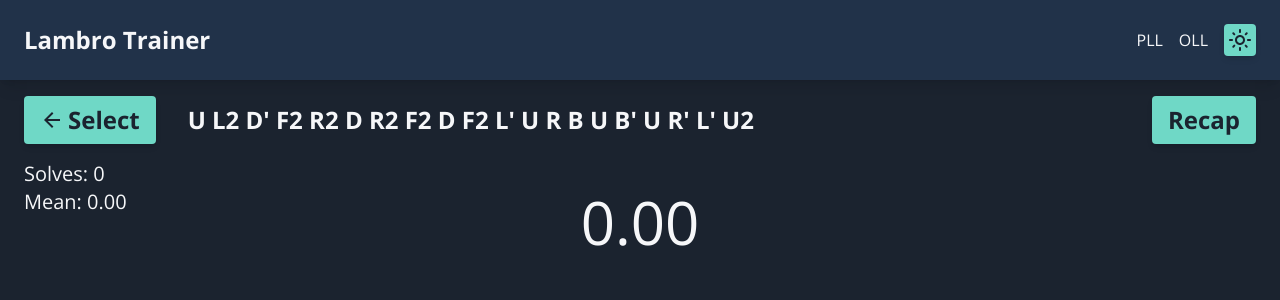
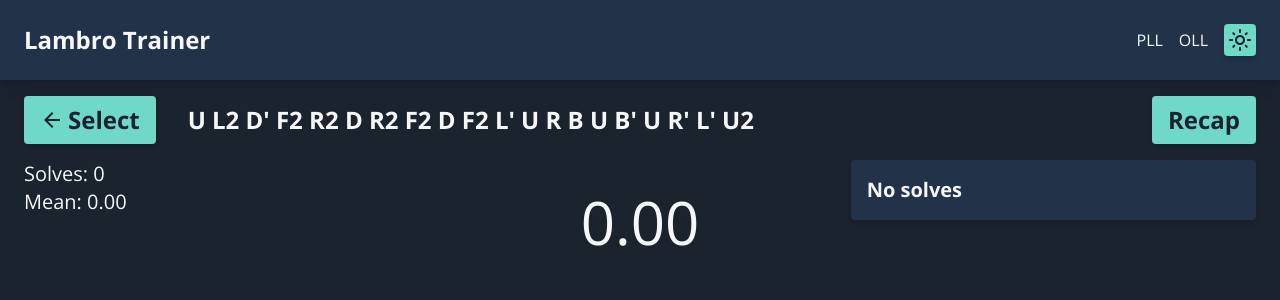
Before and after one commit to andlamb2002/lambro-trainer, a React (Vite) app: page /oll/timer in a window 1280 px wide. Shown: the top 300 px of the page. Built offline with nearby package versions, Linux system fonts and the light colour scheme.

Commit message:
Empty solve list displays message

```diff
--- a/src/Trainer/Components/SolveInfo.tsx
+++ b/src/Trainer/Components/SolveInfo.tsx
@@ -9,7 +9,13 @@ interface Props {
 }
 
 function SolveInfo({ solves, selectedSolve, deleteSolve }: Props) {
-    if (!selectedSolve) return null;
+    if (!selectedSolve) {
+        return (
+            <div className="bg-secondary text-xl font-bold rounded shadow-md p-4 ml-1 sm:ml-0 sm:mr-4">
+                No solves
+            </div>
+        );
+    }
 
     const index = solves.findIndex(s => s.id === selectedSolve.id) + 1;
 
```
